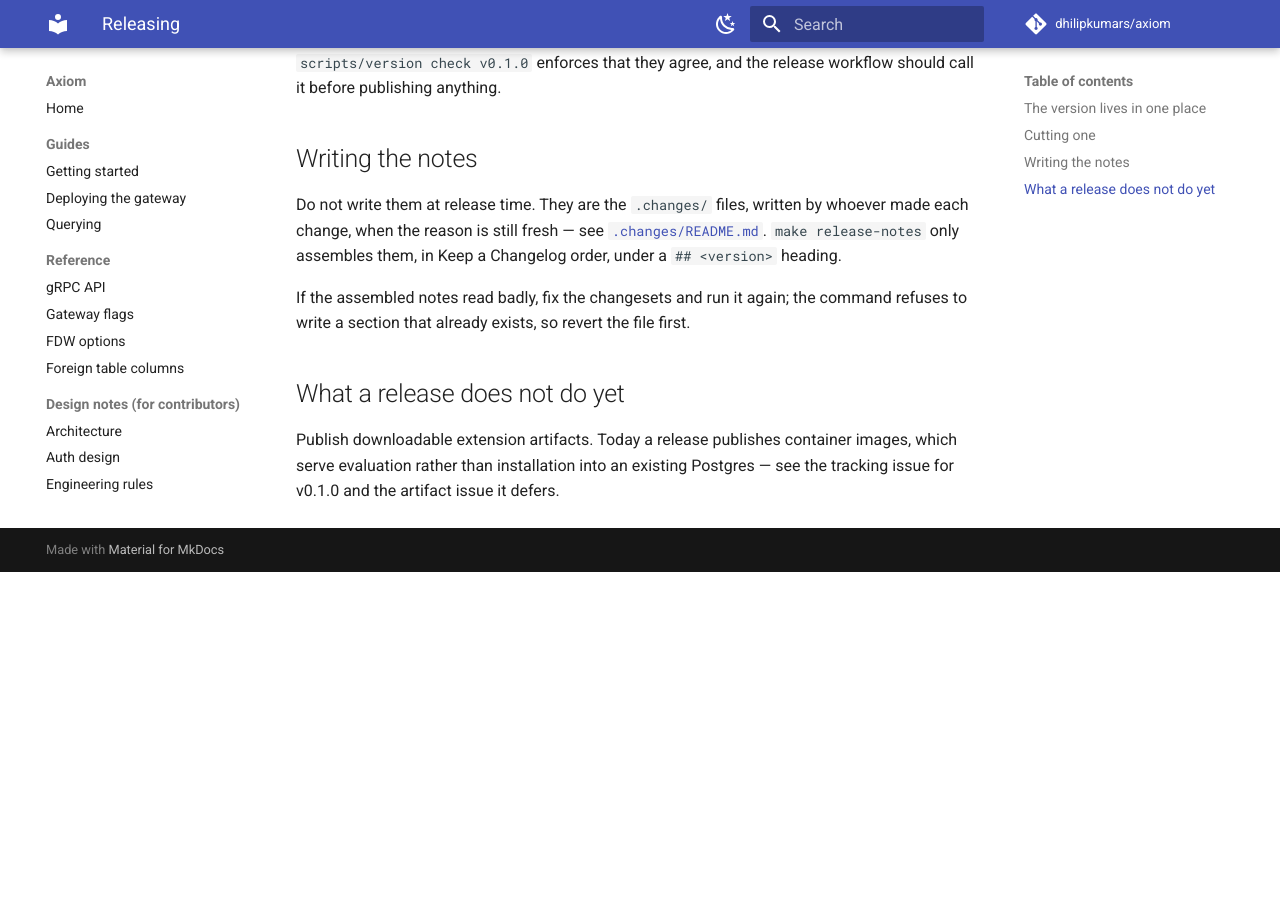
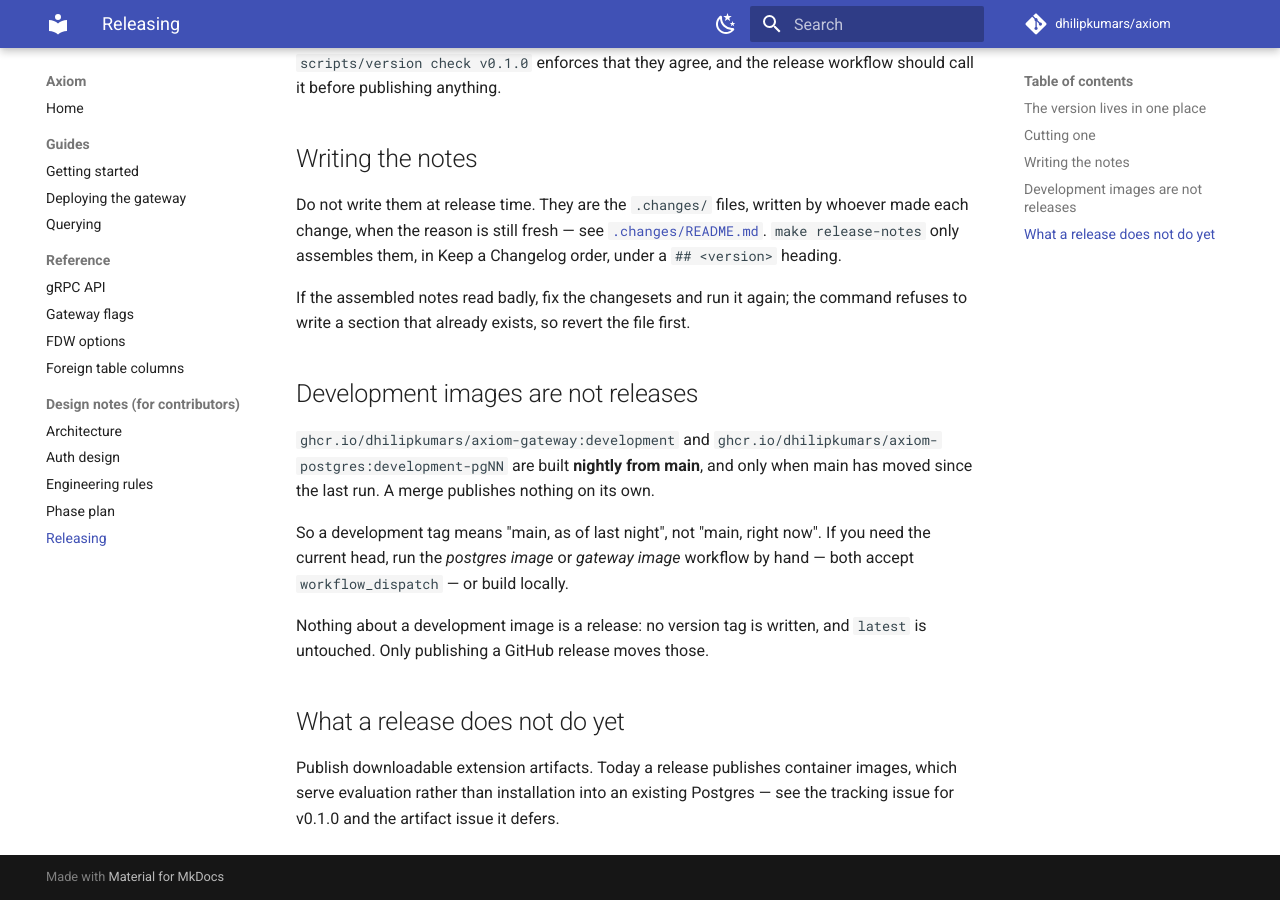
Before and after one commit to dhilipkumars/axiom, an MkDocs documentation site: the page built from docs/RELEASING.md, in a window 1280 px wide and 900 px high, scrolled down 1093 px. Built offline with MkDocs 1.6.1 and Material for MkDocs 9.7.7, drawn with Linux system fonts in a browser that asks for light colours; comment, search, counter and statistics services are not loaded; before the commit the page ends 1665 px from its top, so only the background shows below that.

Commit message:
Write down that development images are nightly, and why dispatch is loose
Review flagged that `workflow_dispatch` builds whichever ref it was
started from while still publishing the shared `development` tags, so
dispatching from a branch replaces them with unmerged source. That is
accurate, and it is the behaviour I want: building an image from a
branch is the reason the trigger was added -- #39 needs to test an
install guide against a real registry before the guide is merged.
Restricting dispatch to main would remove the use case to protect a tag
that already only promises "roughly current", against a maintainer-only
action whose worst outcome is a stale shared tag until the next nightly
run. The comment says so, including what to do instead if these images
ever become something people depend on: give branch builds their own
tag rather than restricting the trigger.

The rest is setting expectations where someone will actually meet them.
docs/RELEASING.md now has a section saying development images are
nightly, that a merge publishes nothing on its own, that a development
tag means "main as of last night", and that nothing about one is a
release -- no version tag, no `latest`. The changeset says the same in
one sentence, and both workflows carry the reasoning inline.

Co-Authored-By: Claude Opus 5 <noreply@anthropic.com>

```diff
--- a/docs/RELEASING.md
+++ b/docs/RELEASING.md
@@ -55,6 +55,20 @@ If the assembled notes read badly, fix the changesets and run it again; the
 command refuses to write a section that already exists, so revert the file
 first.
 
+## Development images are not releases
+
+`ghcr.io/dhilipkumars/axiom-gateway:development` and
+`ghcr.io/dhilipkumars/axiom-postgres:development-pgNN` are built **nightly from
+main**, and only when main has moved since the last run. A merge publishes
+nothing on its own.
+
+So a development tag means "main, as of last night", not "main, right now". If
+you need the current head, run the *postgres image* or *gateway image* workflow
+by hand — both accept `workflow_dispatch` — or build locally.
+
+Nothing about a development image is a release: no version tag is written, and
+`latest` is untouched. Only publishing a GitHub release moves those.
+
 ## What a release does not do yet
 
 Publish downloadable extension artifacts. Today a release publishes container
```
Also changed, not shown: .changes/postgres-images.md (+4 -0 lines), 2 other files.
